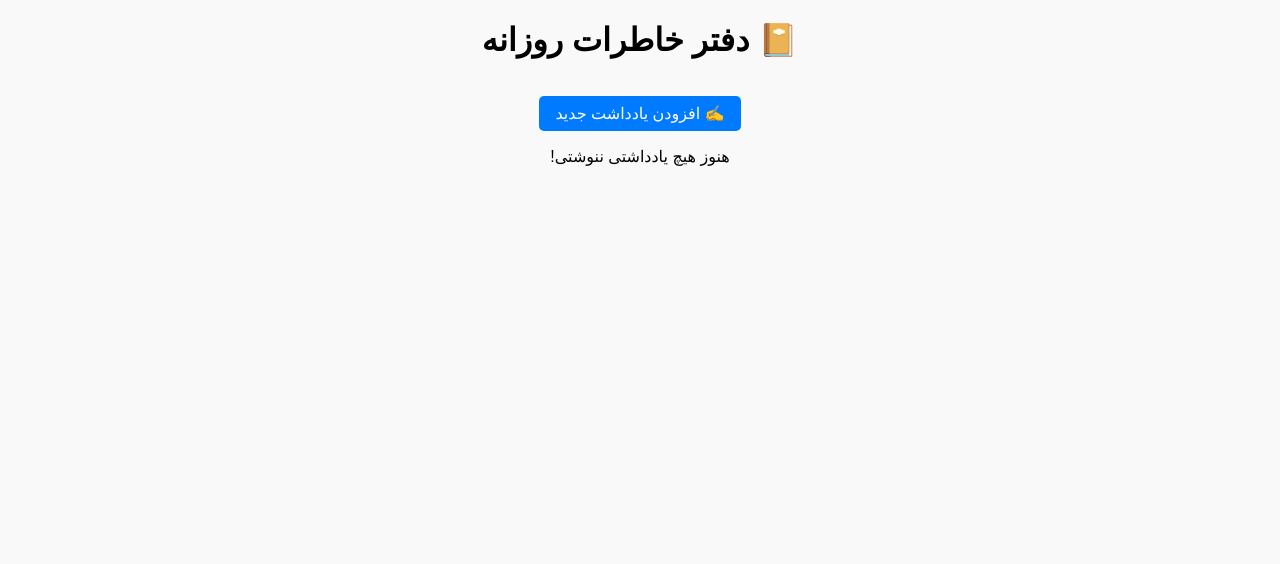
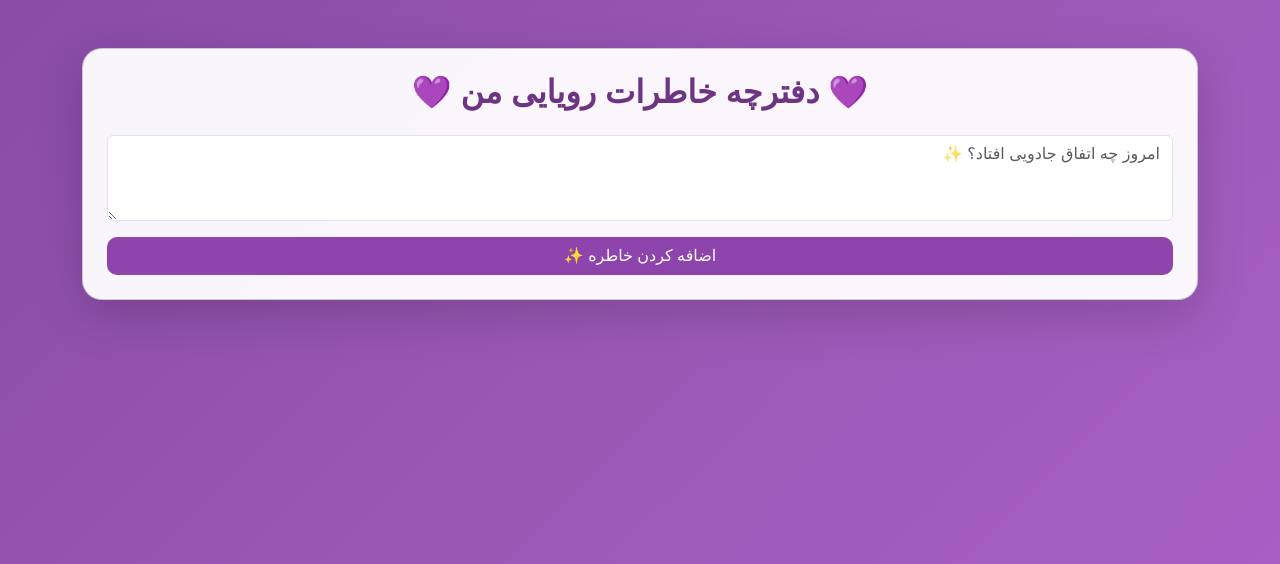
Before and after one commit to metallica1977/my-diary-app, a Flask app: page / in a window 1280 px wide. Shown: the top 564 px of the page. Run offline with Flask 3, Linux system fonts and the light colour scheme.

Commit message:
improve UI

```diff
--- a/my_diary/templates/index.html
+++ b/my_diary/templates/index.html
@@ -1,26 +1,88 @@
 <!DOCTYPE html>
-<html lang="fa">
+<html lang="fa" dir="rtl">
 <head>
     <meta charset="UTF-8">
-    <title>دفتر خاطرات من</title>
+    <title>دفترچه خاطرات من</title>
+    <link href="https://cdn.jsdelivr.net/npm/bootstrap@5.3.2/dist/css/bootstrap.min.css" rel="stylesheet">
+
     <style>
-        body { font-family: sans-serif; direction: rtl; text-align: center; background-color: #f9f9f9; }
-        .note { background: white; margin: 10px auto; padding: 10px; width: 60%; border-radius: 10px; box-shadow: 0 0 5px #aaa; }
-        a { text-decoration: none; color: blue; }
-        a.button { display: inline-block; margin-top: 15px; padding: 8px 16px; background: #007bff; color: white; border-radius: 5px; }
-        a.button:hover { background: #0056b3; }
+        body {
+            background: linear-gradient(135deg, #5f2c82, #9b59b6, #c471ed);
+            background-size: 400% 400%;
+            animation: gradientBG 10s ease infinite;
+            font-family: sans-serif;
+        }
+
+        @keyframes gradientBG {
+            0% {background-position: 0% 50%;}
+            50% {background-position: 100% 50%;}
+            100% {background-position: 0% 50%;}
+        }
+
+        .main-card {
+            border-radius: 20px;
+            background: rgba(255,255,255,0.95);
+        }
+
+        .note-card {
+            border-radius: 15px;
+            background: #f3e8ff;
+            border-right: 6px solid #8e44ad;
+            transition: 0.3s;
+        }
+
+        .note-card:hover {
+            transform: scale(1.02);
+            box-shadow: 0 10px 25px rgba(0,0,0,0.2);
+        }
+
+        .btn-purple {
+            background: #8e44ad;
+            color: white;
+            border-radius: 10px;
+        }
+
+        .btn-purple:hover {
+            background: #6c3483;
+        }
+
+        h2 {
+            color: #6c3483;
+            font-weight: bold;
+        }
+
+        textarea {
+            border-radius: 10px;
+        }
     </style>
 </head>
 <body>
-    <h1>📔 دفتر خاطرات روزانه</h1>
-    <a href="/add" class="button">✍️ افزودن یادداشت جدید</a>
 
-    {% if notes %}
+<div class="container mt-5">
+
+    <div class="card main-card p-4 shadow-lg">
+        <h2 class="text-center mb-4">💜 دفترچه خاطرات رویایی من 💜</h2>
+
+        <form method="POST" action="/add">
+            <div class="mb-3">
+                <textarea name="note" class="form-control" rows="3"
+                placeholder="امروز چه اتفاق جادویی افتاد؟ ✨" required></textarea>
+            </div>
+            <button type="submit" class="btn btn-purple w-100">
+                اضافه کردن خاطره ✨
+            </button>
+        </form>
+    </div>
+
+    <div class="mt-4">
         {% for note in notes %}
-            <div class="note">{{ note }}</div>
+        <div class="card note-card p-3 mb-3 shadow">
+            <p class="mb-0">{{ note }}</p>
+        </div>
         {% endfor %}
-    {% else %}
-        <p>هنوز هیچ یادداشتی ننوشتی!</p>
-    {% endif %}
+    </div>
+
+</div>
+
 </body>
 </html>
--- a/notes.json
+++ b/notes.json
@@ -1,4 +1,5 @@
 [
   "اولین خاطره\r\nدر مورد نوشتن برنامه با پایتون هست",
-  "یادداشت جدید"
+  "یادداشت جدید",
+  "سلام"
 ]
```
